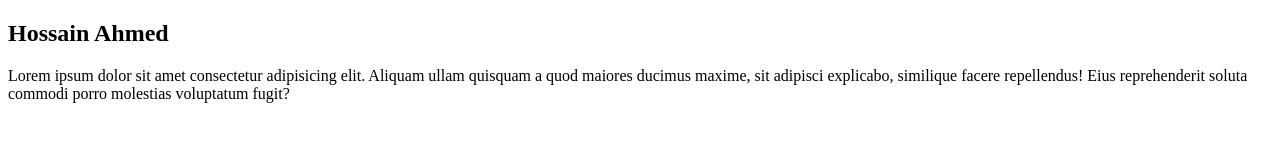
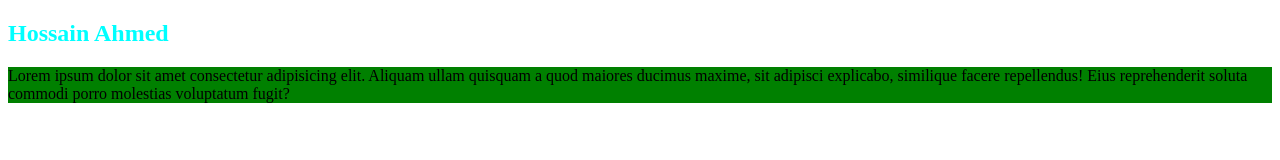
Before and after one commit to Hossain345/Module-06-for-code, a plain HTML site: page 6th-project/index.html in a window 1280 px wide. Drawn offline with Linux system fonts and the light colour scheme.

Commit message:
third code

```diff
--- /dev/null
+++ b/6th-project-style/style.css
@@ -0,0 +1,7 @@
+
+h2{
+    color: aqua;
+}
+p{
+    background-color: green;
+}
--- a/6th-project/index.html
+++ b/6th-project/index.html
@@ -4,6 +4,8 @@
     <meta charset="UTF-8">
     <meta name="viewport" content="width=device-width, initial-scale=1.0">
     <title>Web Developer Portfolio</title>
+
+    <link rel="stylesheet" href="../6th-project-style/style.css">
 </head>
 <body>
     <header>
```
